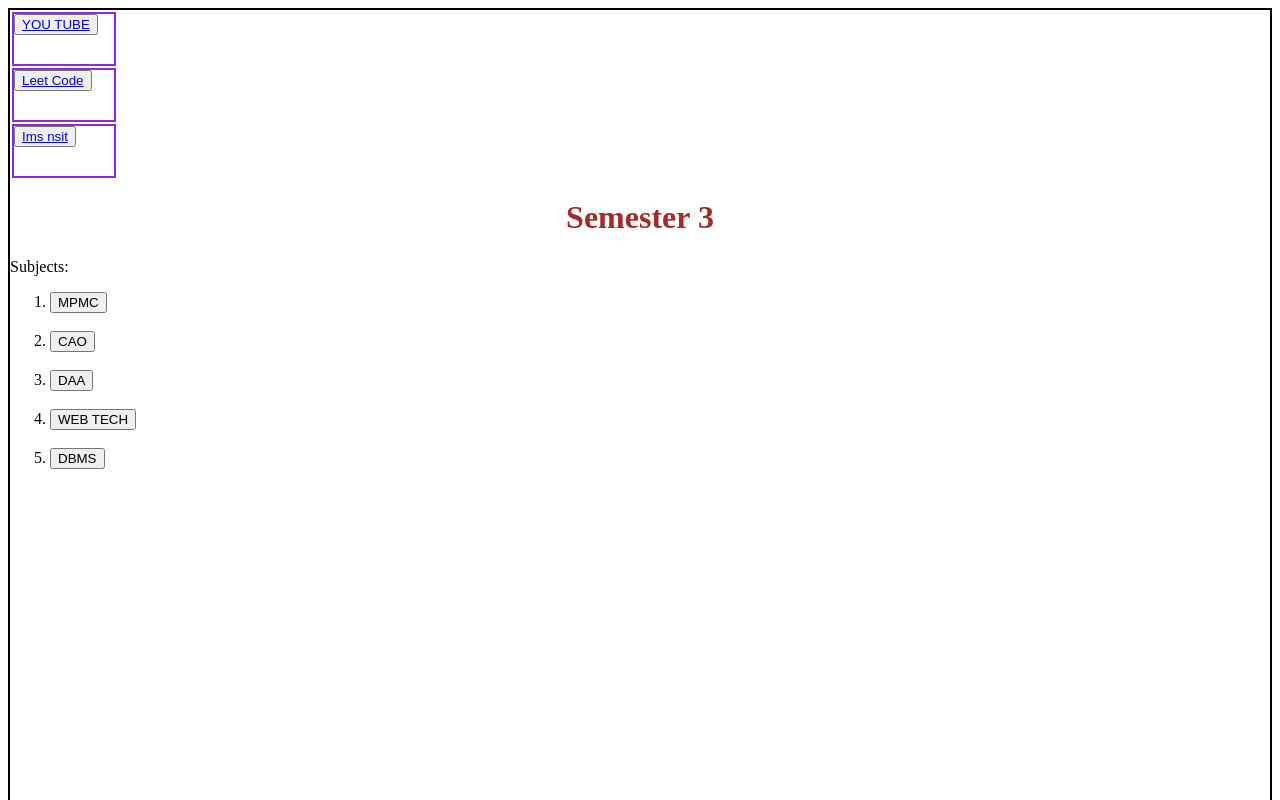
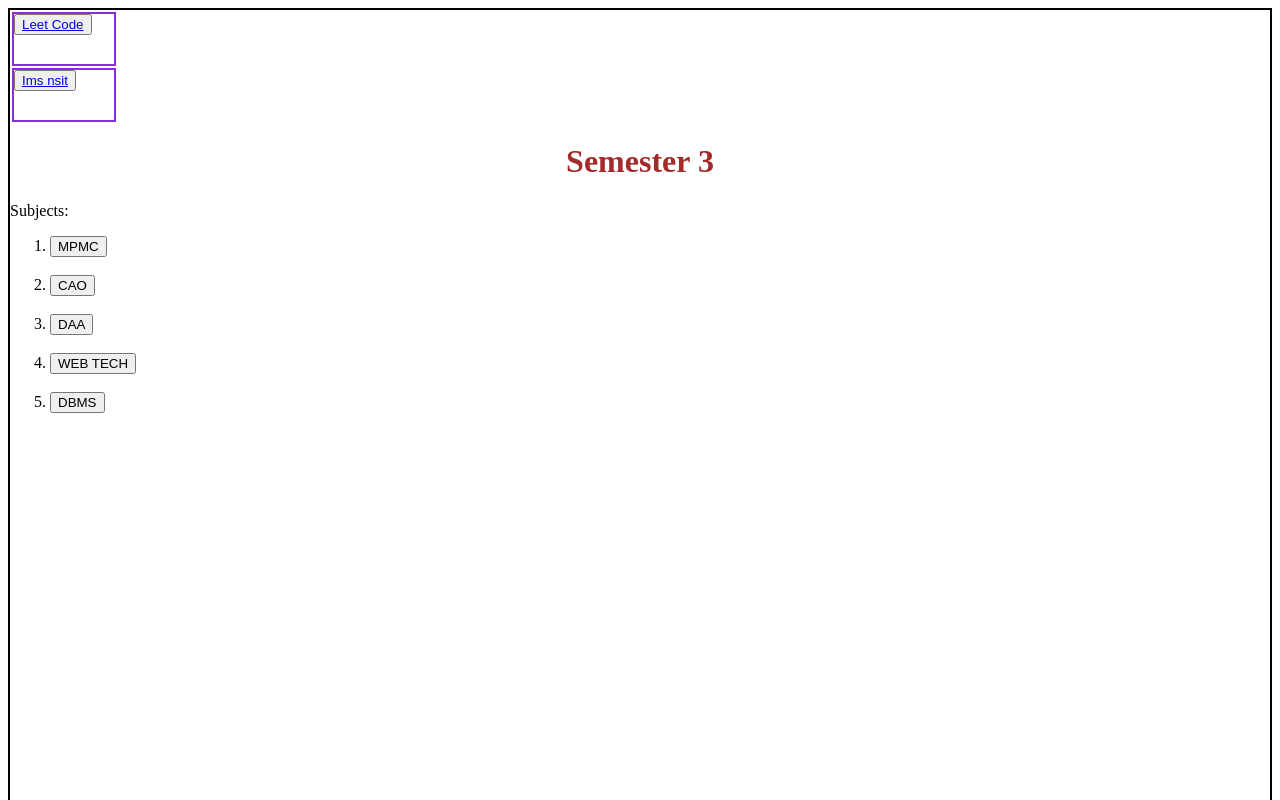
Before and after one commit to Manish85-cell/prepare, a plain HTML site: page index.html in a window 1280 px wide. Shown: the top 800 px of the page. Drawn offline with Linux system fonts and the light colour scheme.

Commit message:
changes2

```diff
--- a/index.html
+++ b/index.html
@@ -13,9 +13,7 @@
 
 
     <div class="bar">
-        <div class="container" id="you">
-            <button><a href="https://www.youtube.com/">YOU TUBE</a></button>
-        </div>
+
         <div class="container" id="leet">
             <button><a href="https://leetcode.com/studyplan/top-interview-150/">Leet Code</a></button>
         </div>
```
